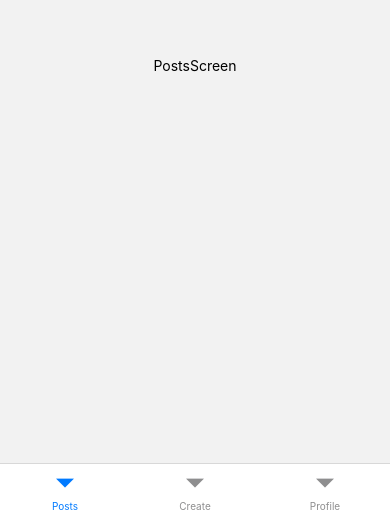
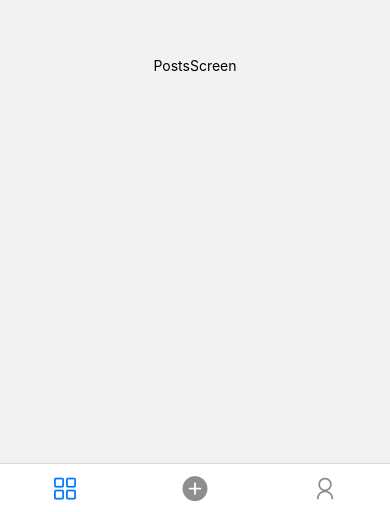
Before and after one commit to Zub04ek/goit-react-native-hw-04, a React Native app: screen / in a window 390 px wide. Shown: the part 332-844 px from the top of the page. Built offline with nearby package versions, Linux system fonts and the light colour scheme.

Commit message:
added router file & styled tab bar by icons

```diff
--- a/App.js
+++ b/App.js
@@ -1,45 +1,7 @@
 import "react-native-gesture-handler";
 import { NavigationContainer } from "@react-navigation/native";
-import { createStackNavigator } from "@react-navigation/stack";
-import { createBottomTabNavigator } from "@react-navigation/bottom-tabs";
-import LoginScreen from "./Screens/auth/LoginScreen";
-import RegistrationScreen from "./Screens/auth/RegistrationScreen";
-import PostsScreen from "./Screens/main/PostsScreen";
-import CreatePostsScreen from "./Screens/main/CreatePostsScreen";
-import ProfileScreen from "./Screens/main/ProfileScreen";
 
-const AuthStack = createStackNavigator();
-const MainTab = createBottomTabNavigator();
-
-const useRoute = (isAuth) => {
-  if (!isAuth) {
-    return (
-      <AuthStack.Navigator initialRouteName="Log in">
-        <AuthStack.Screen
-          name="Log in"
-          component={LoginScreen}
-          options={{
-            headerShown: false,
-          }}
-        />
-        <AuthStack.Screen
-          name="Sign up"
-          component={RegistrationScreen}
-          options={{
-            headerShown: false,
-          }}
-        />
-      </AuthStack.Navigator>
-    );
-  }
-  return (
-    <MainTab.Navigator screenOptions={{ headerShown: false }}>
-      <MainTab.Screen name="Posts" component={PostsScreen} />
-      <MainTab.Screen name="Create" component={CreatePostsScreen} />
-      <MainTab.Screen name="Profile" component={ProfileScreen} />
-    </MainTab.Navigator>
-  );
-};
+import { useRoute } from "./router";
 
 export default function App() {
   const routing = useRoute({});
--- a/package.json
+++ b/package.json
@@ -9,6 +9,7 @@
     "web": "expo start --web"
   },
   "dependencies": {
+    "@expo/vector-icons": "^13.0.0",
     "@react-navigation/bottom-tabs": "^6.5.7",
     "@react-navigation/native": "^6.1.6",
     "@react-navigation/native-stack": "^6.9.12",
--- /dev/null
+++ b/router.js
@@ -0,0 +1,59 @@
+import React from "react";
+import { createStackNavigator } from "@react-navigation/stack";
+import { createBottomTabNavigator } from "@react-navigation/bottom-tabs";
+import LoginScreen from "./Screens/auth/LoginScreen";
+import RegistrationScreen from "./Screens/auth/RegistrationScreen";
+import PostsScreen from "./Screens/main/PostsScreen";
+import CreatePostsScreen from "./Screens/main/CreatePostsScreen";
+import ProfileScreen from "./Screens/main/ProfileScreen";
+
+import { AntDesign } from "@expo/vector-icons";
+
+const AuthStack = createStackNavigator();
+const MainTab = createBottomTabNavigator();
+
+export const useRoute = (isAuth) => {
+  if (!isAuth) {
+    return (
+      <AuthStack.Navigator initialRouteName="Log in">
+        <AuthStack.Screen
+          name="Log in"
+          component={LoginScreen}
+          options={{
+            headerShown: false,
+          }}
+        />
+        <AuthStack.Screen
+          name="Sign up"
+          component={RegistrationScreen}
+          options={{
+            headerShown: false,
+          }}
+        />
+      </AuthStack.Navigator>
+    );
+  }
+  return (
+    <MainTab.Navigator screenOptions={{ headerShown: false, tabBarShowLabel: false }} >
+      <MainTab.Screen
+        options={{
+          tabBarIcon: ({ focused, size, color }) => (
+            <AntDesign name="appstore-o" size={size} color={color} />
+          ),
+        }}
+        name="Posts"
+        component={PostsScreen}
+      />
+      <MainTab.Screen options={{
+          tabBarIcon: ({ focused, size, color }) => (
+            <AntDesign name="pluscircle" size={size} color={color} />
+          ),
+        }} name="Create" component={CreatePostsScreen} />
+      <MainTab.Screen options={{
+          tabBarIcon: ({ focused, size, color }) => (
+            <AntDesign name="user" size={size} color={color} />
+          ),
+        }} name="Profile" component={ProfileScreen} />
+    </MainTab.Navigator>
+  );
+};
```
Also changed, not shown: 1 other file (tests, documents, lock files or other folders).
